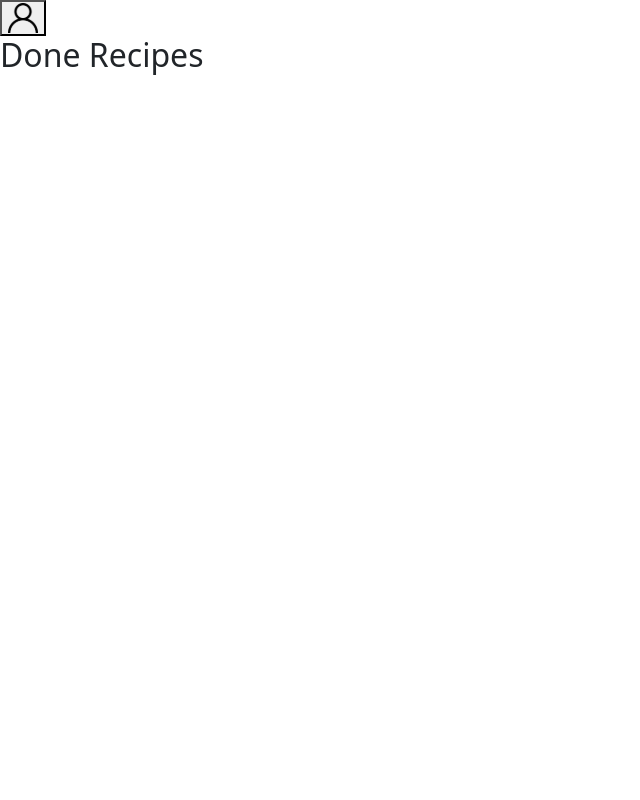
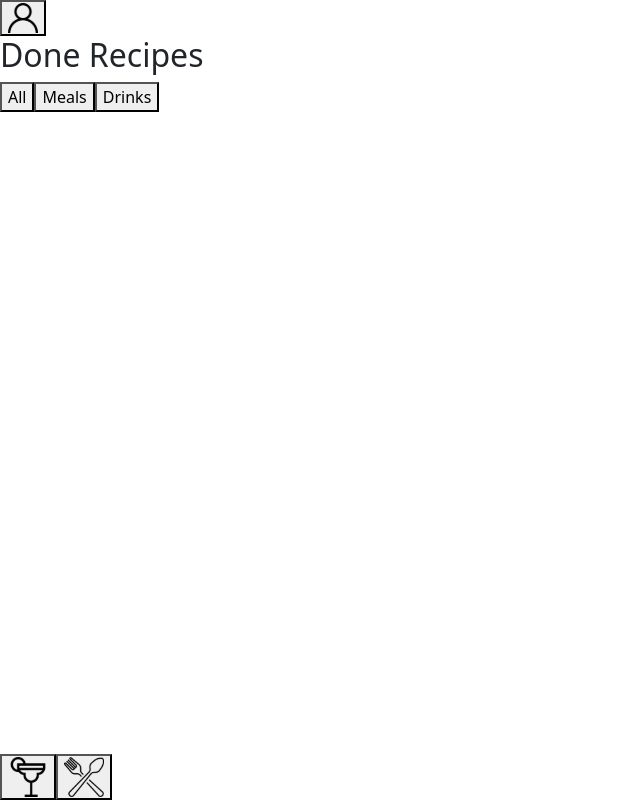
Before and after one commit to thiago-papim/recipes-app, a React (Create React App) app: page /done-recipes in a window 1280 px wide. Shown: the whole page, without its empty margins (0-640 px from the left). Built offline with nearby package versions, Linux system fonts and the light colour scheme.

Commit message:
Realiza tela de receitas prontas

```diff
--- a/src/App.css
+++ b/src/App.css
@@ -8,6 +8,10 @@
   height: 100vh;
   justify-content: center;
   width: 100%;
+}
+
+.doneRecipeImg {
+  max-width: 300px;
 }
 
 .startButton {
@@ -38,10 +42,10 @@
 }
 */
 
-.meals > .logo {
+.meals>.logo {
   animation: shake 1.5s infinite ease;
   color: aliceblue;
-  font-family: Montserrat , sans-serif;
+  font-family: Montserrat, sans-serif;
   font-size: 3em;
   font-weight: 900;
 }
--- a/src/pages/DoneRecipes.js
+++ b/src/pages/DoneRecipes.js
@@ -1,10 +1,136 @@
-import React from 'react';
+import { useEffect, useState } from 'react';
+import clipboardCopy from 'clipboard-copy';
+import { useHistory } from 'react-router-dom';
+import '../App.css';
 import Header from '../components/Header';
+import Footer from '../components/Footer';
+import shareIcon from '../images/shareIcon.svg';
 
 function DoneRecipes() {
+  const history = useHistory();
+  const [copied, setCopied] = useState(false);
+  const [doneRecipes, setDoneRecipes] = useState([]);
+  const [originalRecipes, setOriginalRecipes] = useState([]);
+
+  useEffect(() => {
+    const getDoneRecipes = JSON.parse(localStorage.getItem('doneRecipes'));
+    setDoneRecipes(getDoneRecipes);
+    setOriginalRecipes(getDoneRecipes);
+  }, []);
+
+  const recipeFilter = async ({ target: { textContent } }) => {
+    console.log(textContent);
+    if (textContent === 'All') {
+      setDoneRecipes(originalRecipes);
+    } else if (textContent === 'Meals') {
+      const filteredRecipes = originalRecipes
+        ?.filter((recipe) => recipe.type === 'meal');
+      setDoneRecipes(filteredRecipes);
+    } else if (textContent === 'Drinks') {
+      const filteredRecipes = originalRecipes
+        ?.filter((recipe) => recipe.type === 'drink');
+      setDoneRecipes(filteredRecipes);
+    }
+  };
+
+  const copyLink = (id, type) => {
+    clipboardCopy(`http://localhost:3000/${type}s/${id}`);
+    setCopied(true);
+  };
+
+  function handleClick(recipe) {
+    const { id, type } = recipe;
+    const route = `/${type}s/${id}`;
+    history.push(route);
+  }
+
   return (
     <div>
       <Header />
+      <div>
+        <button
+          type="button"
+          data-testid="filter-by-all-btn"
+          onClick={ recipeFilter }
+        >
+          All
+        </button>
+        <button
+          type="button"
+          data-testid="filter-by-meal-btn"
+          onClick={ recipeFilter }
+        >
+          Meals
+        </button>
+        <button
+          type="button"
+          data-testid="filter-by-drink-btn"
+          onClick={ recipeFilter }
+        >
+          Drinks
+        </button>
+      </div>
+      {
+        doneRecipes ? doneRecipes.map((recipe, index) => (
+          <div
+            key={ index }
+          >
+            <button
+              type="button"
+              onClick={ () => handleClick(recipe) }
+            >
+              <img
+                className="doneRecipeImg"
+                data-testid={ `${index}-horizontal-image` }
+                src={ recipe.image }
+                alt={ recipe.type }
+              />
+            </button>
+            <h2
+              data-testid={ `${index}-horizontal-top-text` }
+            >
+              {recipe.type === 'drink'
+                ? `${recipe.alcoholicOrNot}`
+                : `${recipe.nationality} - ${recipe.category}`}
+            </h2>
+            <button
+              onClick={ () => handleClick(recipe) }
+            >
+              <h3
+                data-testid={ `${index}-horizontal-name` }
+              >
+                {recipe.name}
+              </h3>
+            </button>
+            <h4
+              data-testid={ `${index}-horizontal-done-date` }
+            >
+              {recipe.doneDate}
+            </h4>
+            <button
+              type="button"
+              onClick={ () => copyLink(recipe.id, recipe.type) }
+              data-testid={ `${index}-horizontal-share-btn` }
+              src={ shareIcon }
+            >
+              <img
+                alt="shareIcon"
+                src={ shareIcon }
+              />
+            </button>
+            {copied && <p>Link copied!</p>}
+            { recipe.tags.map((tag) => (
+              <span
+                key={ tag }
+                data-testid={ `${index}-${tag}-horizontal-tag` }
+              >
+                {tag}
+              </span>
+            ))}
+          </div>
+        )) : null
+      }
+      <Footer />
     </div>
   );
 }
```
